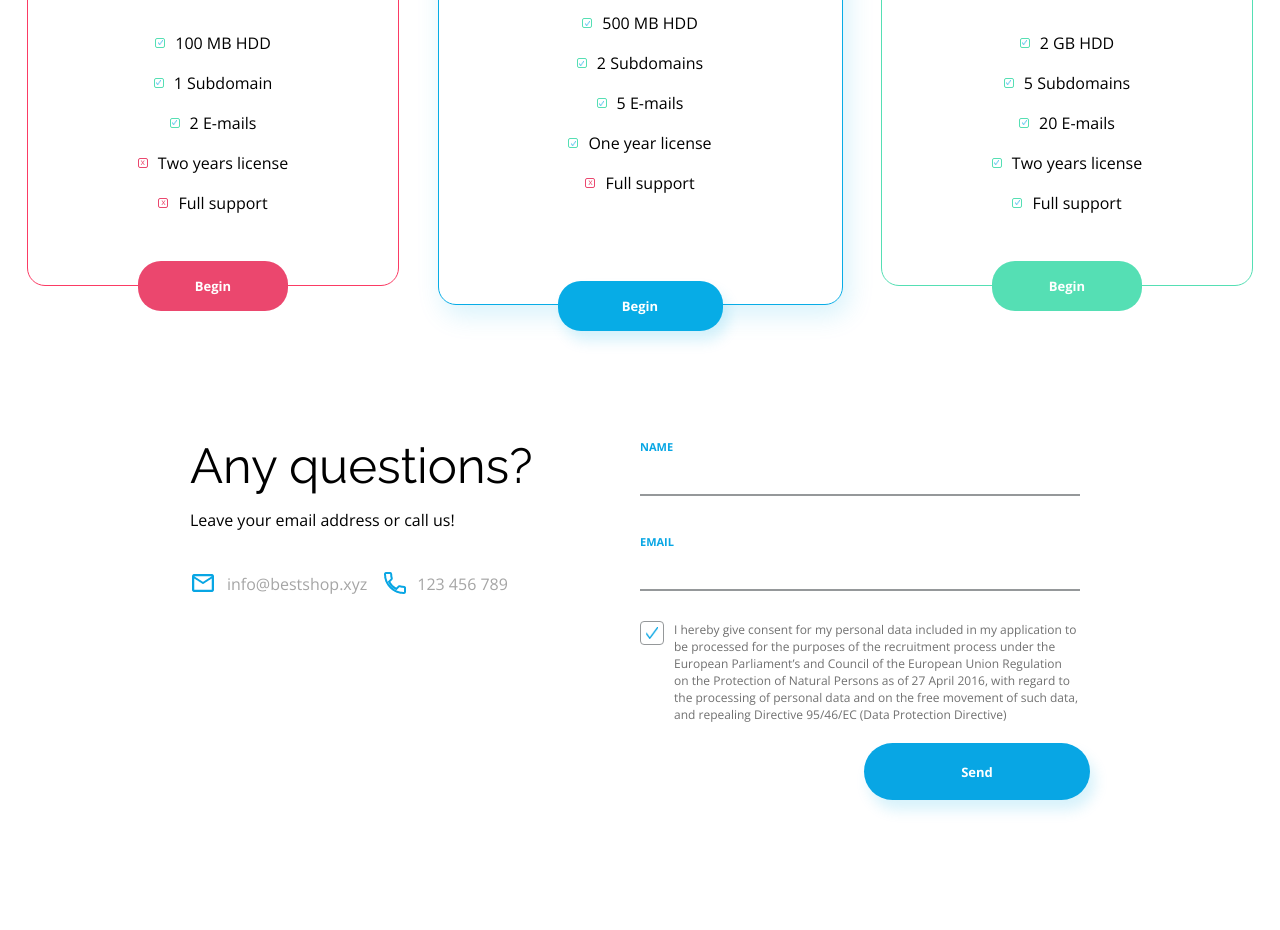
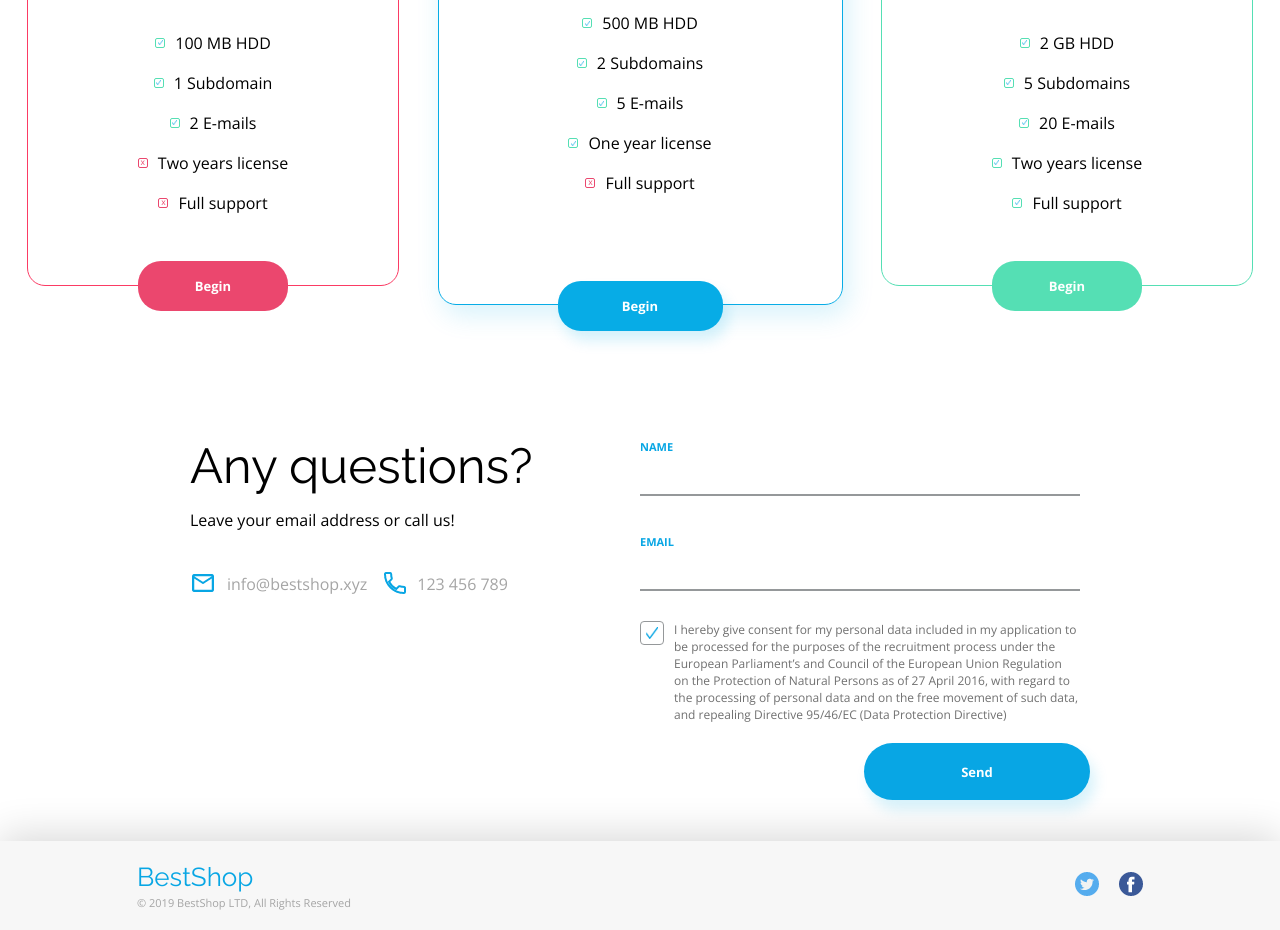
Before and after one commit to kodola/Cool_website, a website: page Cool_website/index.html in a window 1280 px wide. Shown: the part 3125-4055 px from the top of the page. Before the commit the page ends 3966 px from the top, so only its background shows below. Drawn offline with nearby package versions, Linux system fonts and the light colour scheme.

Commit message:
footer creation

```diff
--- a/Cool_website/index.html
+++ b/Cool_website/index.html
@@ -199,8 +199,16 @@
     </div>
 </section>
 <section class="sixth__section">
-
-
+    <div class="container__large footer">
+        <ul>
+            <li><a href="" class="last__logo">BestShop</a></li>
+            <li><p class="last__paragraph">&copy; 2019 BestShop LTD, All Rights Reserved</p></li>
+        </ul>
+        <ul class="icons">
+            <li><i class="last_icon_1"></i></li>
+            <li><i class="last_icon_2"></i></li>
+        </ul>
+    </div>
 </section>
 </body>
 </html>
--- /dev/null
+++ b/Cool_website/scss/layout/_sixth-section.scss
@@ -0,0 +1,34 @@
+.footer{
+  height: 89px;
+  background-color: #F7F7F7;
+  box-shadow: 0px -5px 40px #00000029;
+  display: flex;
+  justify-content: space-between;
+  align-items: center;
+  padding: 0 137px;
+}
+.last__logo{
+  font-family: var(--Raleway-font);
+  font-size: 26px;
+  color: #08A6E4;
+}
+.last__paragraph{
+  margin-top: 7px;
+  font-family: var(--OpenSans-font);
+  font-size: 11px;
+  color: #A5A5A5;
+}
+.icons{
+  display: flex;
+}
+.last_icon_1{
+  content: url("../images/Twitter.png");
+  height: 24px;
+  width: 24px;
+  margin: 0 20px 0 0;
+}
+.last_icon_2{
+  content: url("../images/Facebook.png");
+  height: 24px;
+  width: 24px;
+}
--- a/Cool_website/scss/main.scss
+++ b/Cool_website/scss/main.scss
@@ -14,3 +14,4 @@
 @import "layout/third-section";
 @import "layout/fourth-section";
 @import "layout/fifth-section";
+@import "layout/sixth-section";
```
Also changed, not shown: Cool_website/css/main.css.
